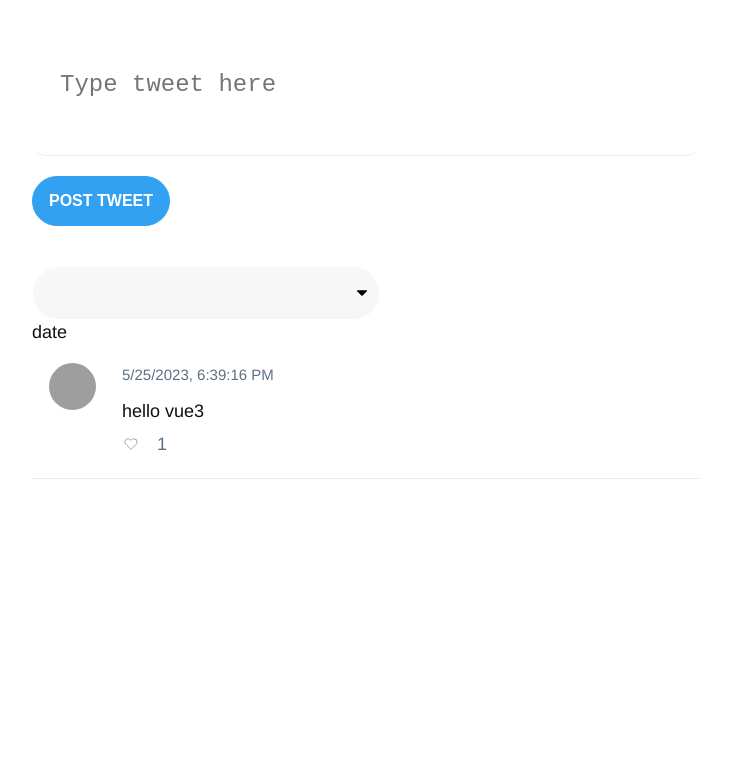
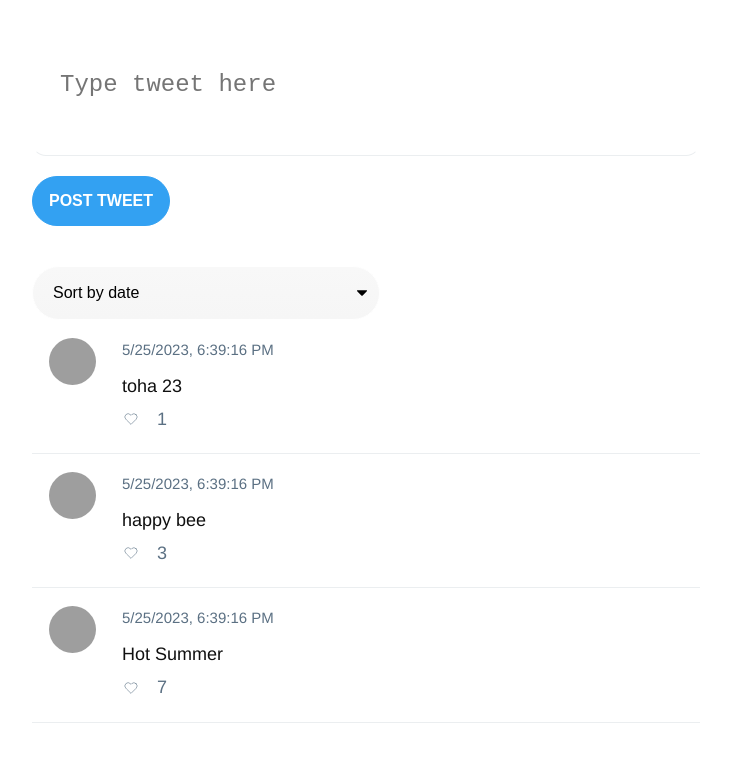
Before and after one commit to dima-kulikov/vue3-vtwitter, a Vue app: page / in a window 1280 px wide. Shown: the top 762 px of the page, without its empty margins (274-1005 px from the left). Built offline with nearby package versions, Linux system fonts and the light colour scheme; grey boxes are pictures that could not be loaded.

Commit message:
выв
ывы

```diff
--- a/src/App.vue
+++ b/src/App.vue
@@ -30,14 +30,29 @@ export default {
       {
         id: 1,
         likes: 1,
-        body: "hello vue3",
+        body: "toha 23",
         avatar: "https://avatars.dicebear.com/api/male/343.svg",
+        date: new Date(Date.now()).toLocaleString(),
+      },
+      {
+        id: 2,
+        likes: 3,
+        body: "happy bee",
+        avatar: "https://avatars.dicebear.com/api/male/34d3.svg",
+        date: new Date(Date.now()).toLocaleString(),
+      },
+      {
+        id: 2,
+        likes: 7,
+        body: "Hot Summer",
+        avatar: "https://avatars.dicebear.com/api/male/3иd3.svg",
         date: new Date(Date.now()).toLocaleString(),
       },
     ]);
     function handleSubmit(item) {
       items.value.push(item);
     }
+
     return {
       items,
       handleSubmit,
--- a/src/components/VueItem.vue
+++ b/src/components/VueItem.vue
@@ -10,7 +10,7 @@
         </div>
         <span>{{ item.body }}</span>
         <div class="like">
-          <div class="icon">
+          <div :onclick="upLikes" class="icon">
             <svg
               xmlns="http://www.w3.org/2000/svg"
               width="14"
@@ -32,16 +32,24 @@
       </div>
     </div>
   </li>
-  <!-- <p>{{ title }}</p> -->
 </template>
 
 <script>
 export default {
+  emits: ["upLikes"],
   props: {
     item: {
       type: Object,
       reqired: true,
     },
   },
+  setup(props, { emit }) {
+    const upLikes = () => {
+      emit("upLikes", props.item.id);
+    };
+    return {
+      upLikes,
+    };
+  },
 };
 </script>
--- a/src/components/VueList.vue
+++ b/src/components/VueList.vue
@@ -1,33 +1,50 @@
 <template>
   <select v-model="sortBy">
-    <option value="data">Sort by date</option>
+    <option value="date">Sort by date</option>
     <option value="likes">Sort by Like</option>
   </select>
-  <p>{{ sortBy }}</p>
+  <!-- <p>{{ sortBy }}</p> -->
   <ul class="tweets__wrapper">
-    <VueItem v-for="item in items" :key="item.id" :item="item" />
+    <VueItem
+      v-for="item in sorteredItems"
+      :key="item.id"
+      :item="item"
+      @upLikes="upLikesDone"
+    />
   </ul>
 </template>
 
 
 <script>
-import { ref } from "vue";
+import { ref, computed } from "vue";
 import VueItem from "@/components/VueItem.vue";
+
 export default {
+  components: { VueItem },
   props: {
     items: {
       type: Array,
       reqired: true,
     },
   },
-  components: {
-    VueItem,
-  },
-  setup() {
+  setup(props) {
     const sortBy = ref("date");
 
+    const sorteredItems = computed(() => {
+      let aut = props.items;
+      return aut.sort((a, b) => {
+        if (a[sortBy.value] > b[sortBy.value]) return -1;
+        // if (a[sortBy.value] < b[sortBy.value]) return 1;
+      });
+    });
+    function upLikesDone(item) {
+      let bigLikes = sorteredItems.value.find((el) => el.id === item);
+      bigLikes.likes += 1;
+    }
     return {
       sortBy,
+      sorteredItems,
+      upLikesDone,
     };
   },
 };
```
